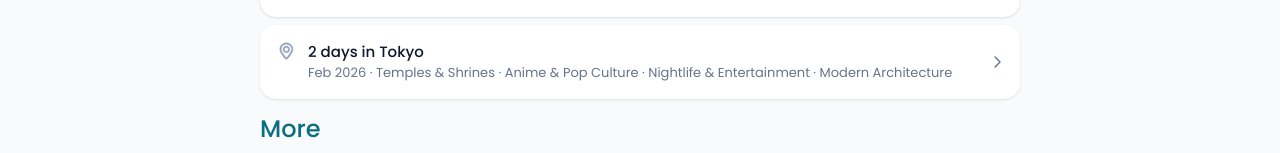
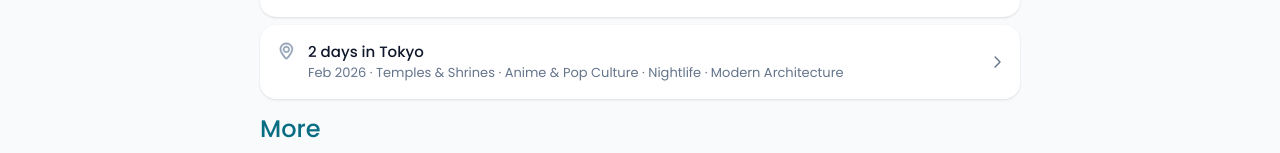
Before and after one commit to akberahmed-git/roam-trip-planner, a React (Vite) app: page / in a window 1280 px wide. Shown: the part 240-393 px from the top of the page. Built offline with nearby package versions, Linux system fonts and the light colour scheme; no server answers.

Commit message:
Use Nightlife chip label in Tokyo demo to match app

```diff
--- a/src/data/demoTrips.js
+++ b/src/data/demoTrips.js
@@ -12,10 +12,10 @@
 export const DEMO_TRIPS = [
   {
     title: '2 days in Tokyo',
-    subtitle: 'Feb 2026 · Temples & Shrines · Anime & Pop Culture · Nightlife & Entertainment · Modern Architecture',
+    subtitle: 'Feb 2026 · Temples & Shrines · Anime & Pop Culture · Nightlife · Modern Architecture',
     destination: 'Tokyo',
     days: 2,
-    interests: ['Temples & Shrines', 'Anime & Pop Culture', 'Nightlife & Entertainment', 'Modern Architecture'],
+    interests: ['Temples & Shrines', 'Anime & Pop Culture', 'Nightlife', 'Modern Architecture'],
     budget: 'Standard',
     accommodation: 'Hotel Chinzanso Tokyo',
     accommodationDetails: {
```
Also changed, not shown: 1 other file (tests, documents, lock files or other folders).
